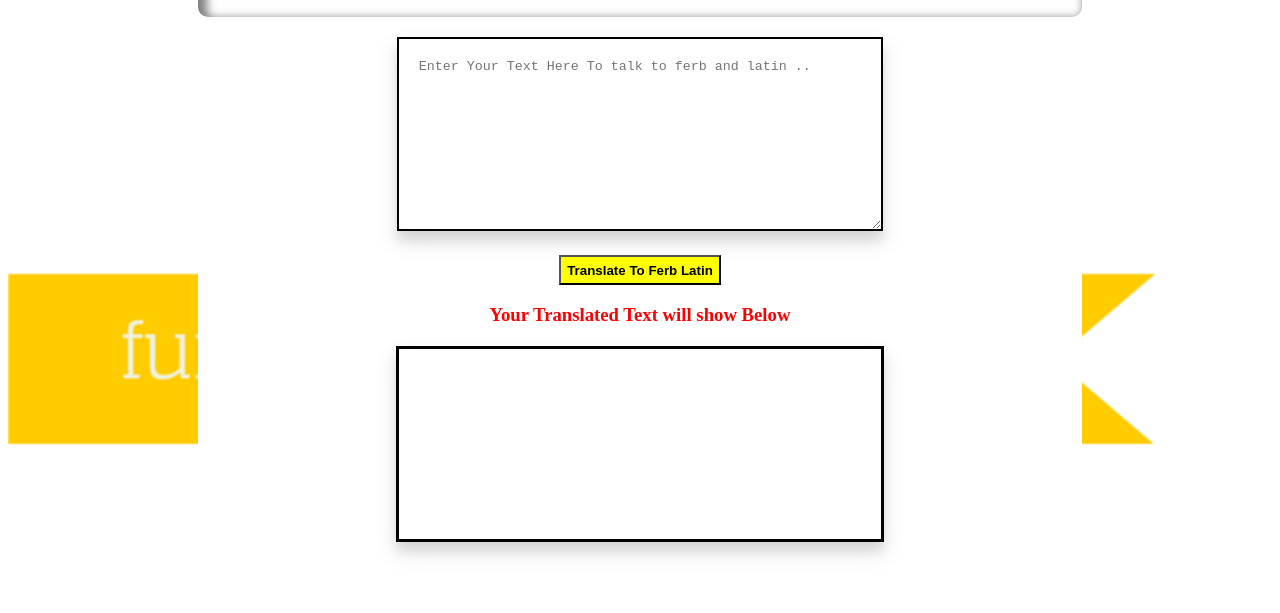
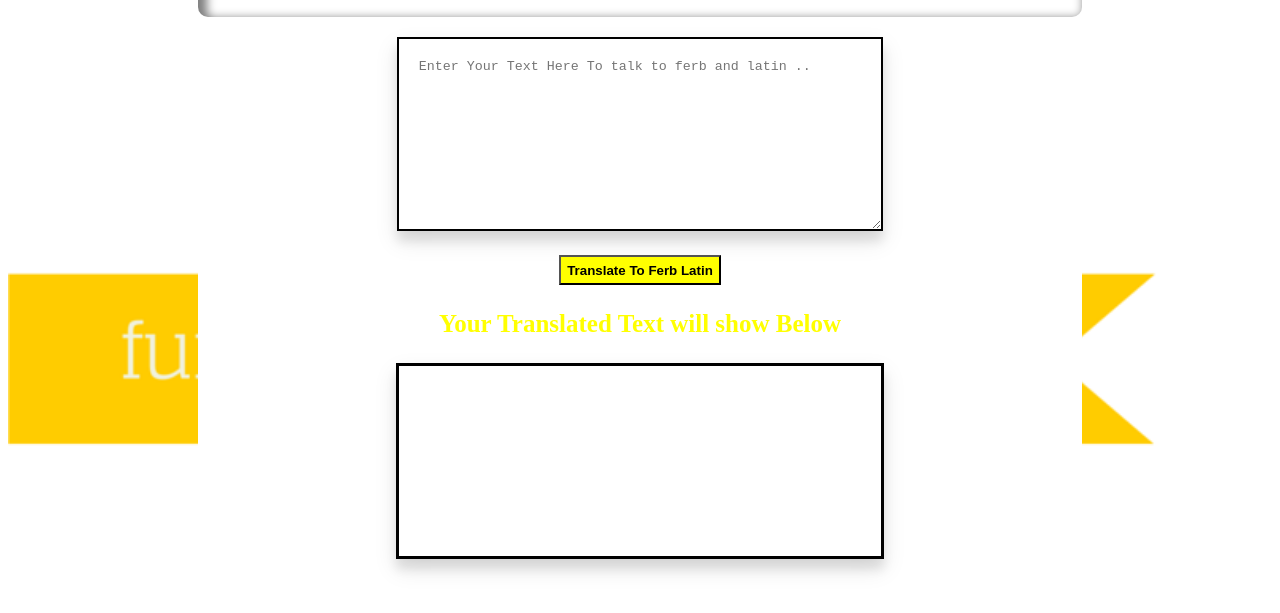
Before and after one commit to omkarborude/Ferb-Latin-Speak, a plain HTML site: page index.html in a window 1280 px wide. Shown: the part 151-764 px from the top of the page. Drawn offline with Linux system fonts and the light colour scheme.

```diff
--- a/index.html
+++ b/index.html
@@ -26,7 +26,7 @@
        <button id="BTN">Translate To Ferb Latin </button>
 
        <!-- Showing text h2 -->
-       <h3 style="color: red">Your Translated Text will show Below</h3>
+       <h3 style="color: yellow; font-size: 25px;font-weight: 800;">Your Translated Text will show Below</h3>
 
        <!-- Showing Output -->
        <div id="output"></div>
```
